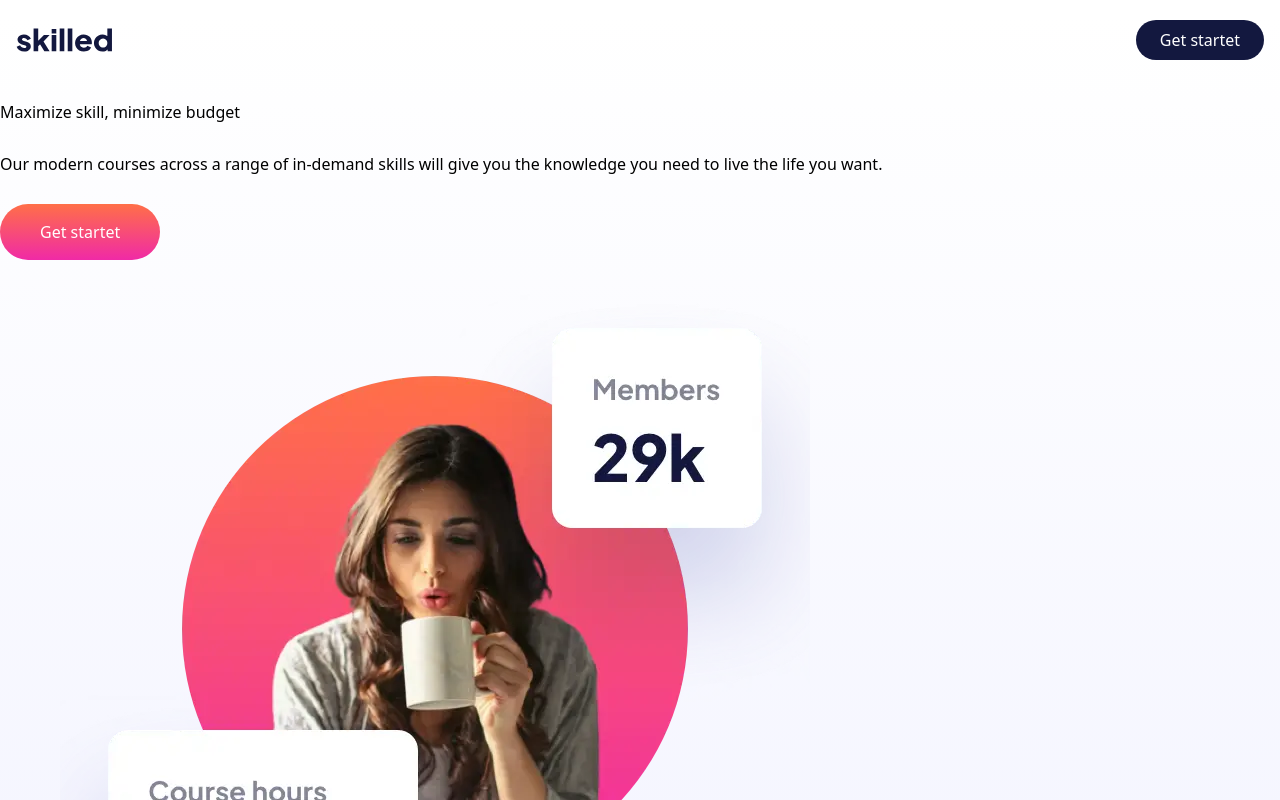
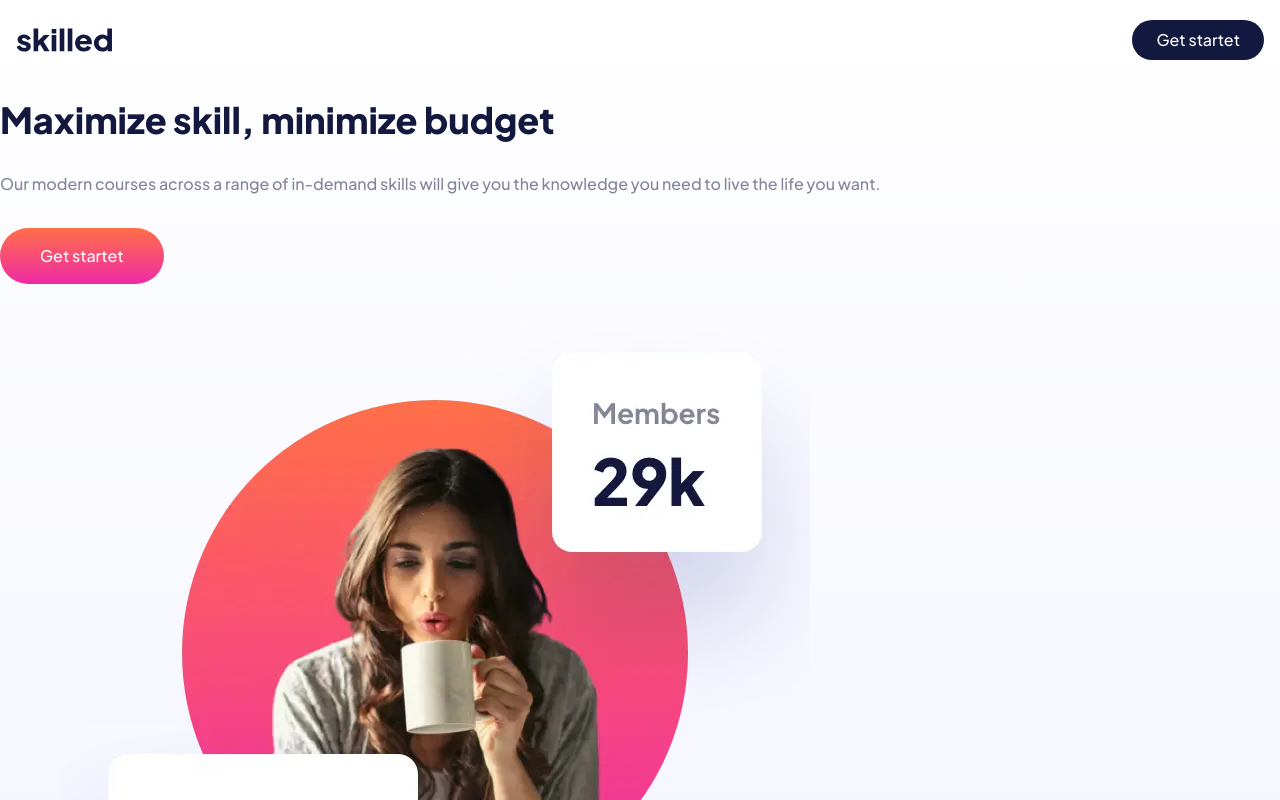
Before and after one commit to VitaliaSvirskaja/skilled-elearning-landing-page, a React (Vite) app in the folder elearning-lp/: page / in a window 1280 px wide. Shown: the top 800 px of the page. Built offline with nearby package versions, Linux system fonts and the light colour scheme.

Commit message:
added new font family

```diff
--- a/elearning-lp/index.html
+++ b/elearning-lp/index.html
@@ -4,6 +4,10 @@
     <meta charset="UTF-8" />
     <link rel="icon" type="image/svg+xml" href="/vite.svg" />
     <meta name="viewport" content="width=device-width, initial-scale=1.0" />
+    <link rel="preconnect" href="https://fonts.googleapis.com">
+    <link rel="preconnect" href="https://fonts.gstatic.com" crossorigin>
+    <link href="https://fonts.googleapis.com/css2?family=Plus+Jakarta+Sans:wght@500;700;800&display=swap" rel="stylesheet">
+
     <title>Skilled</title>
   </head>
   <body>
--- a/elearning-lp/src/index.css
+++ b/elearning-lp/src/index.css
@@ -10,4 +10,29 @@
   .violet-gradient {
     @apply bg-gradient-to-t from-gradient-orange-dark to-gradient-violet-dark;
   }
+
+  .headingXL {
+    @apply font-extrabold text-5xl leading-10 text-darkblue;
+  }
+  .headingL {
+    @apply font-extrabold text-4xl leading-10 text-darkblue;
+  }
+  .headingM {
+    @apply font-extrabold text-3xl leading-5 text-darkblue;
+  }
+  .headingS {
+    @apply font-extrabold text-2xl leading-3 text-darkblue;
+  }
+  .bodyM {
+    @apply font-medium text-base leading-8 text-specialgray;
+  }
+  .bodyS {
+    @apply font-bold text-sm leading-7 text-specialgray;
+  }
 }
+
+@layer base {
+  html {
+    font-family: "Plus Jakarta Sans", sans-serif;
+  }
+}
```
Also changed, not shown: 1 other file (tests, documents, lock files or other folders).
